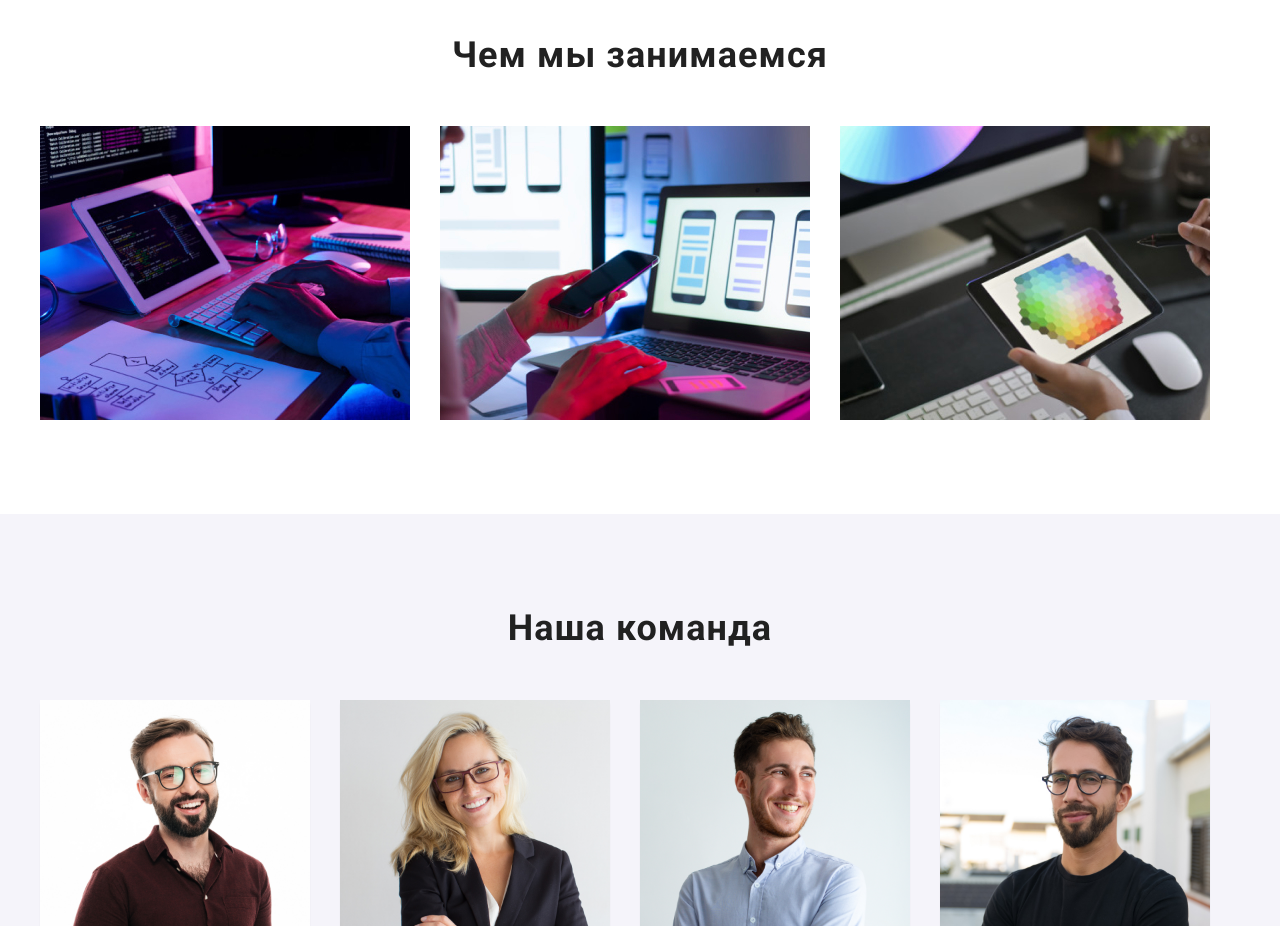
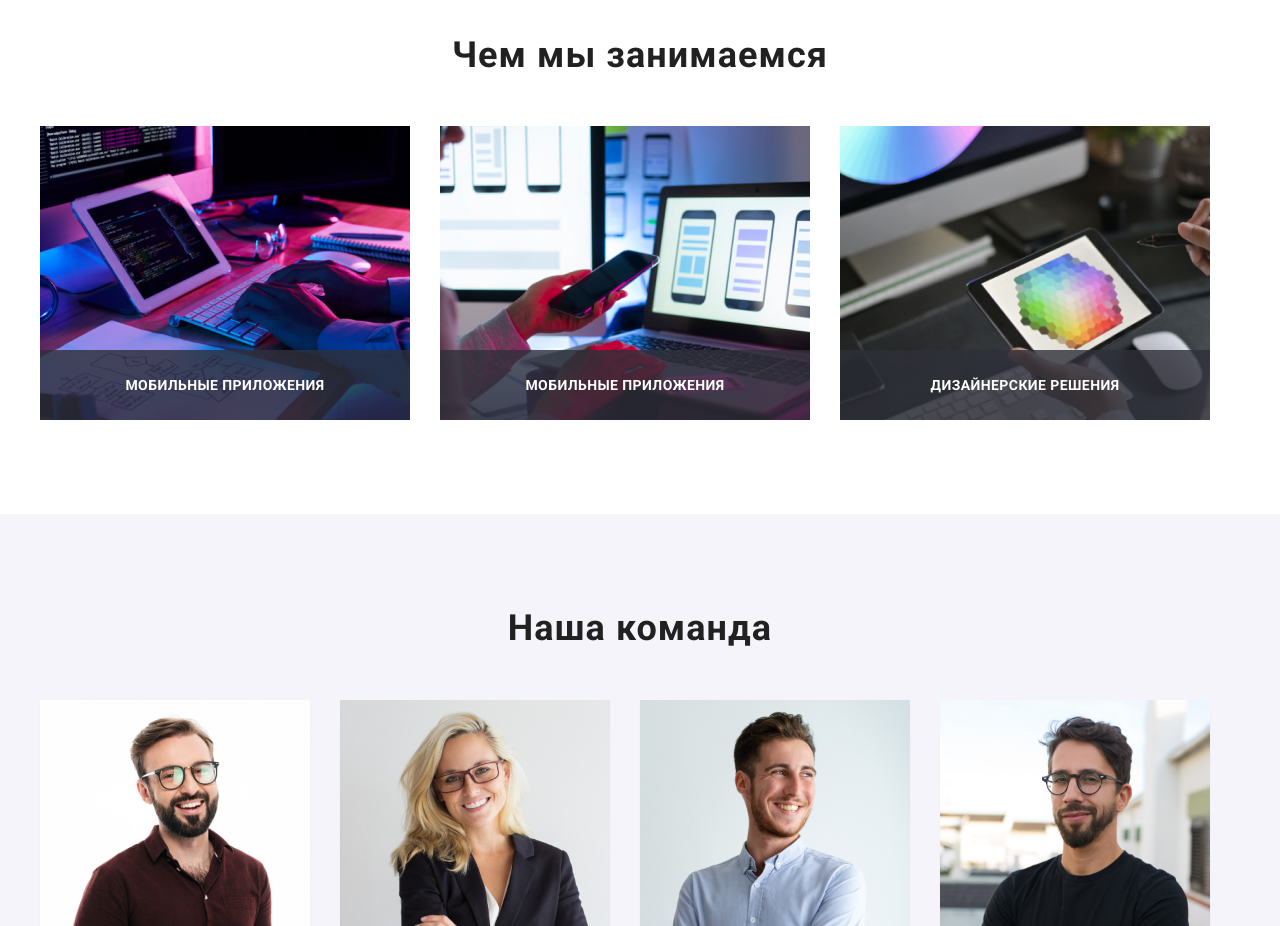
Before and after one commit to 88888tata88888/goit-markup-hw-05, a plain HTML site: page index.html in a window 1280 px wide. Shown: the part 1060-1986 px from the top of the page. Drawn offline with nearby package versions, Linux system fonts and the light colour scheme.

Commit message:
правки

```diff
--- a/css/styles.css
+++ b/css/styles.css
@@ -288,6 +288,24 @@ img {
 }
 .caption-pic {
 	padding-right: 30px;
+	position: relative;
+}
+.mobil {
+	font-family: "Roboto", sans-serif;
+	position: absolute;
+	left: 0;
+	bottom: 0;
+	padding: 27px;
+	width: 370px;
+	text-align: center;
+	font-style: normal;
+	font-size: 14px;
+	font-weight: 700;
+	line-height: 1,14;
+	letter-spacing: 0.03em;
+	text-transform: uppercase;
+	color:#fff;
+	background-color: rgba(47, 48, 58, 0.8);
 }
 /*=== END SERVICES===*/
 
--- a/index.html
+++ b/index.html
@@ -154,13 +154,22 @@
                 <ul class="service-list list">
                     <li class="caption-pic">
                         <img src="./images/box1.jpg" alt="Верстает" width="370" height="294">
-                    </li>
+                        <p class="mobil">
+                          Мобильные приложения
+                        </p>
+                      </li>
                     <li class="caption-pic">
-                        <img src="./images/box2.jpg" alt="Сидит" width="370" height="294">
-                    </li>
+                        <img  src="./images/box2.jpg" alt="Сидит" width="370" height="294">
+                        <p class="mobil">
+                          Мобильные приложения
+                        </p>
+                      </li>
                     <li class="caption-pic">
                         <img src="./images/box3.jpg" alt="Работает" width="370" height="294">
-                    </li>
+                        <p class="mobil">
+                          Дизайнерские решения
+                        </p>
+                      </li>
                 </ul>
                 </div>
         </section>
```
